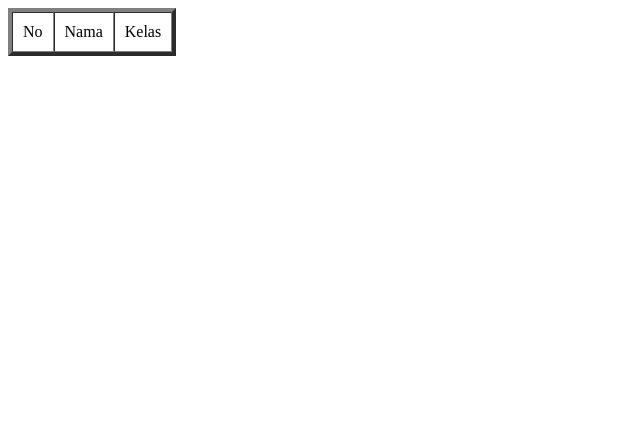
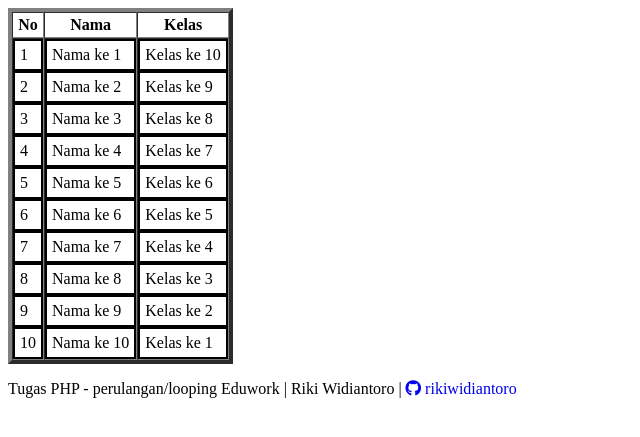
Before and after one commit to rikiwidiantoro/Eduwork, a PHP site: page /looping2.php in a window 1280 px wide. Shown: the top 437 px of the page, without its empty margins (0-640 px from the left). Run offline with PHP 8.4, Linux system fonts and the light colour scheme; some libraries are stand-ins or nearby versions.

Commit message:
selesai looping2

```diff
--- a/bootcamp_pemrograman_web2022/PHP/perulangan/looping2.php
+++ b/bootcamp_pemrograman_web2022/PHP/perulangan/looping2.php
@@ -5,10 +5,22 @@
     <meta http-equiv="X-UA-Compatible" content="IE=edge">
     <meta name="viewport" content="width=device-width, initial-scale=1.0">
     <title>tugas looping 2</title>
+    <link rel="stylesheet" href="https://pro.fontawesome.com/releases/v5.10.0/css/all.css" integrity="sha384-AYmEC3Yw5cVb3ZcuHtOA93w35dYTsvhLPVnYs9eStHfGJvOvKxVfELGroGkvsg+p" crossorigin="anonymous"/>
+    <style>
+        div {
+            border: 2px solid black;
+            padding: 5px;
+        }
+        thead td {
+            padding: 3px;
+            text-align: center;
+            font-weight: bold;
+        }
+    </style>
 </head>
 <body>
 
-    <table border="4" cellspacing="0" cellpadding="10">
+    <table border="4" cellspacing="0" cellpadding="0">
         <thead>
             <tr>
                 <td>No</td>
@@ -18,10 +30,34 @@
         </thead>
         <tbody>
             <tr>
-
+                <td>
+                <?php
+                    for( $no=1; $no<=10; $no++ ) {
+                        echo "<div> $no </div>";
+                    }
+                ?>
+                </td>
+                <td>
+                <?php
+                    for( $nama=1; $nama<=10; $nama++ ) {
+                        echo "<div> Nama ke $nama </div>";
+                    }
+                ?>
+                </td>
+                <td>
+                <?php
+                    for( $kelas=10; $kelas>=1; $kelas-- ) {
+                        echo "<div> Kelas ke $kelas </div>";
+                    }
+                ?>
+                </td>
             </tr>
         </tbody>
     </table>
 
+    <footer>
+        <p>Tugas PHP - perulangan/looping Eduwork | Riki Widiantoro | <a href="https://github.com/rikiwidiantoro" target="_blank"><i class="fab fa-github"> rikiwidiantoro</i></a></p>
+    </footer>
+
 </body>
 </html>
```
